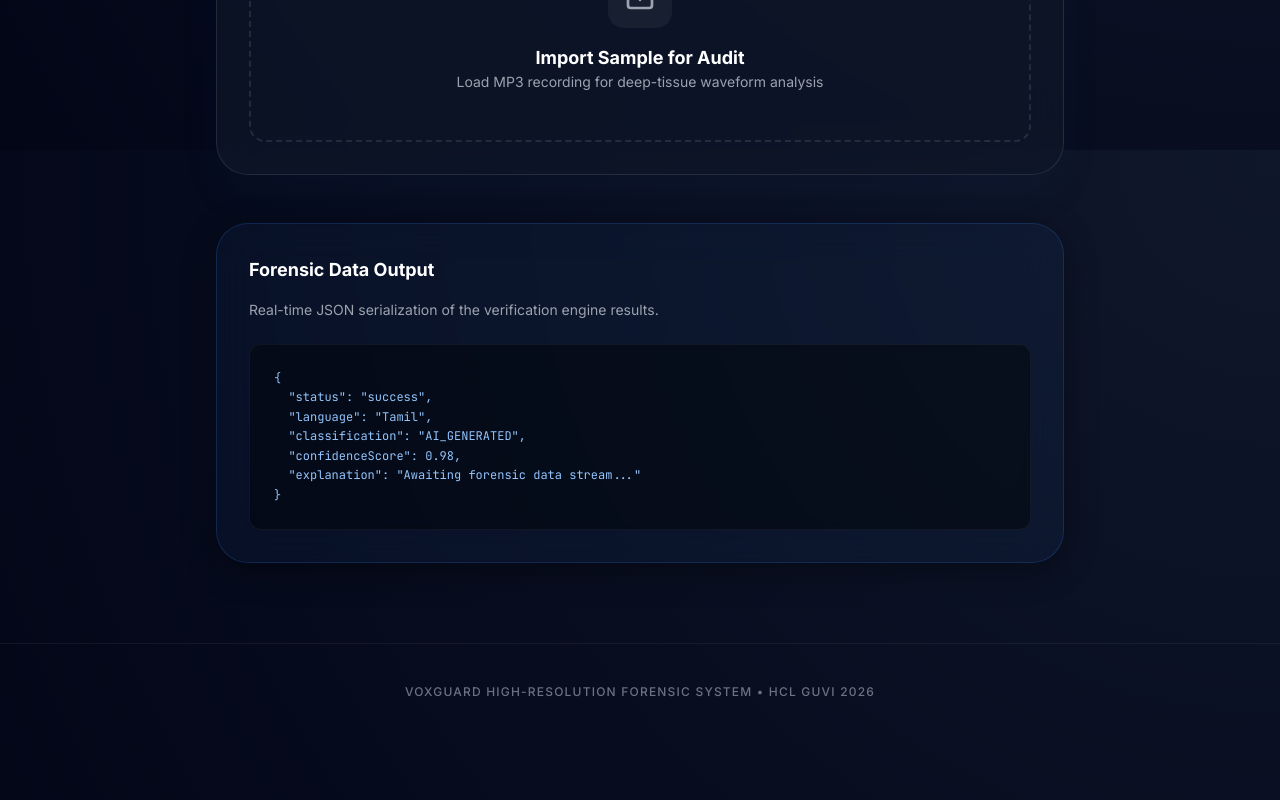
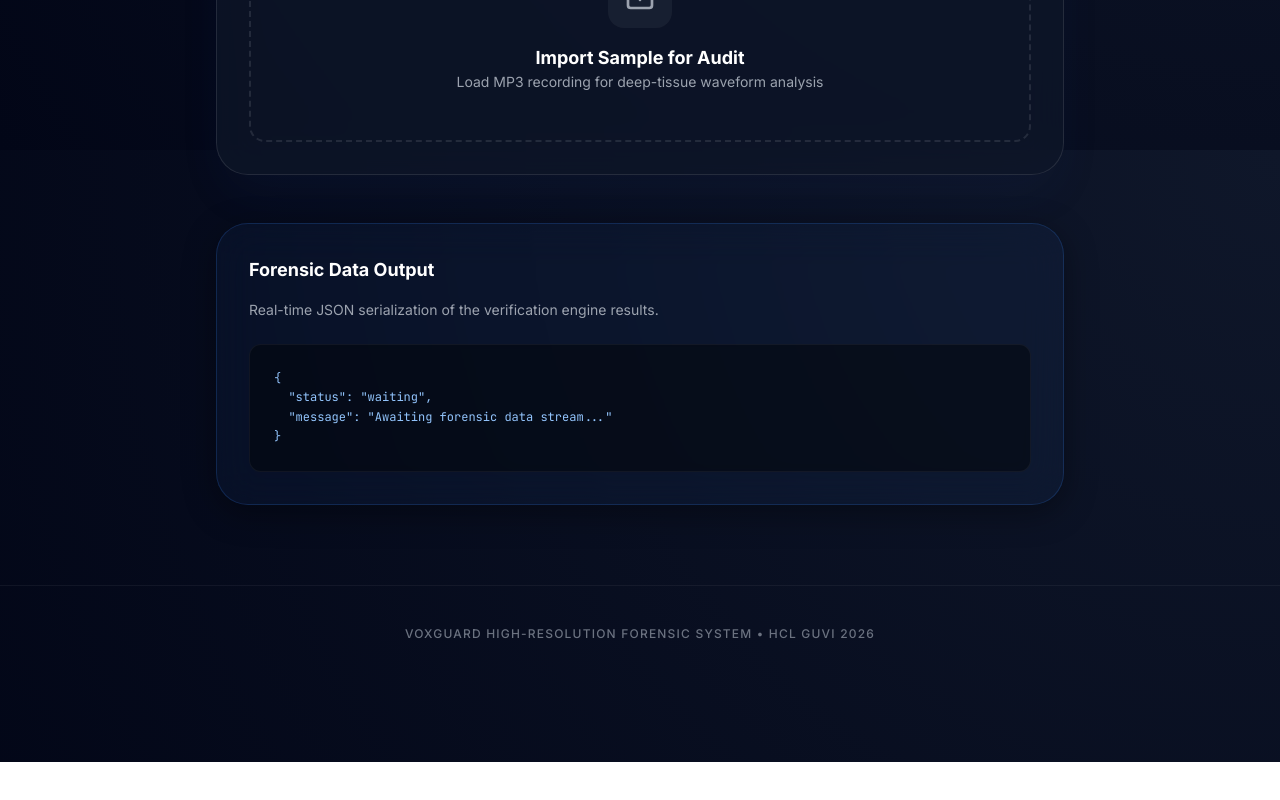
Before and after one commit to mouli383/voice-detection, a React (Vite) app in the folder voxguard---advanced-audio-verification-system/: page / in a window 1280 px wide. Shown: the part 650-1450 px from the top of the page. After the commit the page ends 1412 px from the top, so only its background shows below. Built offline with nearby package versions, Linux system fonts and the light colour scheme.

Commit message:
UI: Add robust error handling and raw JSON viewer

```diff
--- a/voxguard---advanced-audio-verification-system/App.tsx
+++ b/voxguard---advanced-audio-verification-system/App.tsx
@@ -168,8 +168,19 @@ const App: React.FC = () => {
         </div>
 
         {/* Results */}
-        {result && result.status === 'success' && (
+        {/* Results */}
+        {result && (
           <div className="animate-in fade-in slide-in-from-top-4 duration-500">
+            {result.status === 'error' ? (
+              <div className="p-6 rounded-2xl bg-red-500/10 border border-red-500/30 text-center space-y-2">
+                <div className="text-red-400 font-bold text-lg">Forensic Analysis Failed</div>
+                <p className="text-red-300/80 text-sm">{(result as any).message || "The engine returned an invalid response."}</p>
+                <button onClick={reset} className="mt-4 px-4 py-2 bg-red-500/20 hover:bg-red-500/30 text-white text-xs rounded-lg transition-colors">
+                  Reset System
+                </button>
+              </div>
+            ) : (
+              <>
                 <ResultCard result={result} />
                 <div className="mt-6 flex justify-center">
                   <button onClick={reset} className="flex items-center gap-2 text-sm text-gray-400 hover:text-white transition-colors">
@@ -177,6 +188,8 @@ const App: React.FC = () => {
                     Flush Audit Logs
                   </button>
                 </div>
+              </>
+            )}
           </div>
         )}
 
@@ -186,13 +199,7 @@ const App: React.FC = () => {
           <p className="text-sm text-gray-400 mb-6">Real-time JSON serialization of the verification engine results.</p>
           <div className="bg-black/40 rounded-xl p-6 border border-white/5 shadow-inner">
             <pre className="text-xs text-blue-300 mono leading-relaxed">
-              {`{
-  "status": "${result?.status || 'success'}",
-  "language": "${result?.language || 'Tamil'}",
-  "classification": "${result?.classification || 'AI_GENERATED'}",
-  "confidenceScore": ${result?.confidenceScore || 0.98},
-  "explanation": "${result?.explanation || 'Awaiting forensic data stream...'}"
-}`}
+              {JSON.stringify(result || { status: "waiting", message: "Awaiting forensic data stream..." }, null, 2)}
             </pre>
           </div>
         </section>
```
Lines whose indentation alone changed are shown as unchanged.
